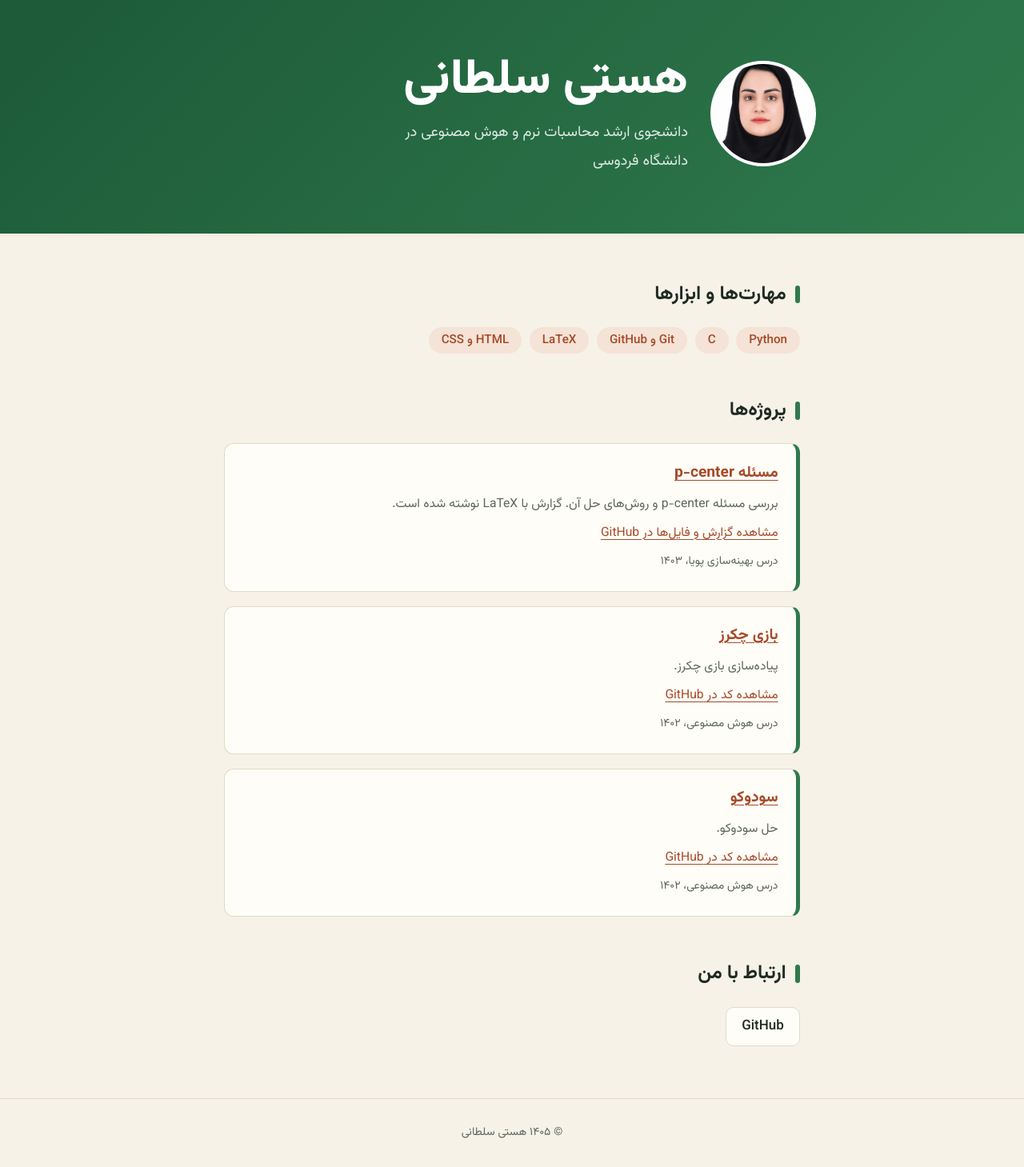
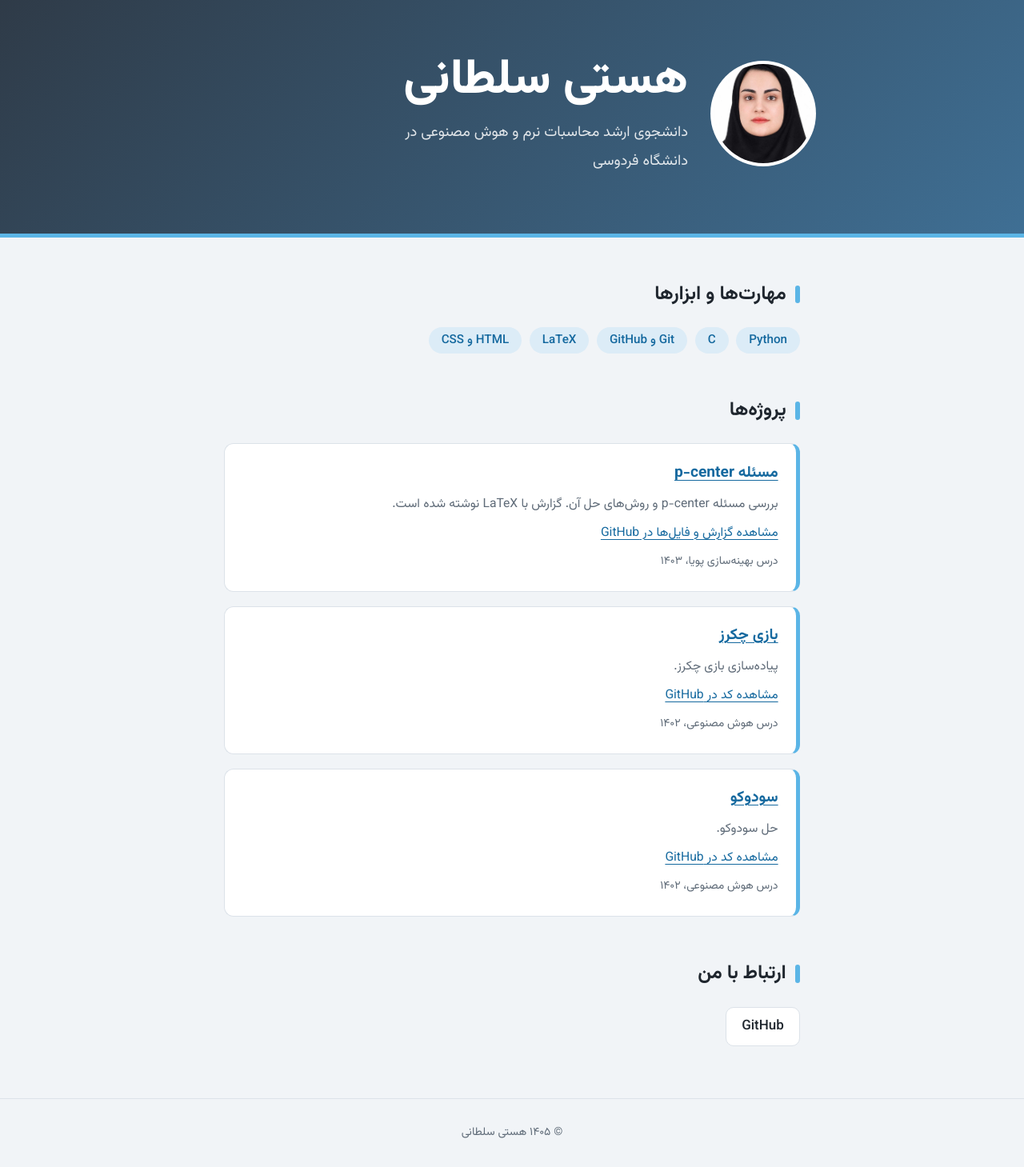
Before and after one commit to Hasti-Soltani/Hasti-Soltani.github.io, a Jekyll site: the page built from index.md, in a window 1280 px wide. Shown: the whole page at 80% size. Built offline with Jekyll 4.4.1, drawn with Linux system fonts in a browser that asks for light colours.

Commit message:
Update page.html

```diff
--- a/_layouts/page.html
+++ b/_layouts/page.html
@@ -3,37 +3,36 @@
 <head>
   <meta charset="UTF-8">
   <meta name="viewport" content="width=device-width, initial-scale=1">
-  <meta name="theme-color" content="#1d5a38">
+  <meta name="theme-color" content="#2f3b48">
   <title>{{ page.title }}</title>
   <link rel="preconnect" href="https://fonts.googleapis.com">
   <link rel="preconnect" href="https://fonts.gstatic.com" crossorigin>
   <link href="https://fonts.googleapis.com/css2?family=Vazirmatn:wght@400;500;700;800&display=swap" rel="stylesheet">
   <style>
     :root {
-      --bg: #f6f2e8;
-      --surface: #fffdf8;
-      --ink: #1f2a22;
-      --muted: #5d665e;
-      --line: #e2dac6;
-      --accent: #a64a28;
-      --accent-soft: #f4e3d6;
-      --green: #2f7a4d;
-      --hero-a: #1d5a38;
-      --hero-b: #2f7a4d;
+      --bg: #f1f4f7;
+      --surface: #ffffff;
+      --ink: #1f262e;
+      --muted: #5f6b78;
+      --line: #dce2e9;
+      --accent: #15699f;
+      --accent-soft: #dcecf7;
+      --sky: #5bb5e6;
+      --hero-a: #2f3b48;
+      --hero-b: #3f6f94;
     }
     @media (prefers-color-scheme: dark) {
       :root {
-        --bg: #121a15;
-        --surface: #1a251e;
-        --ink: #ecefe9;
-        --muted: #a3ada5;
-        --line: #2b3a30;
-        --accent: #e08a62;
-        --accent-soft: #3a2a21;
-        --green: #6cc58c;
-        --hero-a: #0f3822;
-        --hero-b: #1f5a3a;
-
+        --bg: #12161b;
+        --surface: #1b2128;
+        --ink: #e9edf1;
+        --muted: #9aa6b2;
+        --line: #2b333c;
+        --accent: #7cc4ee;
+        --accent-soft: #1f3342;
+        --sky: #7cc4ee;
+        --hero-a: #1a2028;
+        --hero-b: #26485f;
       }
     }
     * { box-sizing: border-box; }
@@ -54,7 +53,7 @@
       background: linear-gradient(135deg, var(--hero-a), var(--hero-b));
       color: #fff;
       padding: 4rem 1.25rem 4.5rem;
-      border-bottom: 5px solid #f4efe2;
+      border-bottom: 5px solid var(--sky);
     }
     .hero-inner {
       max-width: 760px;
@@ -99,7 +98,7 @@
       width: 6px;
       height: 1.4rem;
       border-radius: 3px;
-      background: var(--green);
+      background: var(--sky);
     }
     main > p:first-child { margin-top: 2.5rem; }
 
@@ -118,7 +117,7 @@
     .card {
       background: var(--surface);
       border: 1px solid var(--line);
-      border-inline-start: 5px solid var(--green);
+      border-inline-start: 5px solid var(--sky);
       border-radius: 12px;
       padding: 1.1rem 1.4rem;
       margin-bottom: 1.1rem;
```
